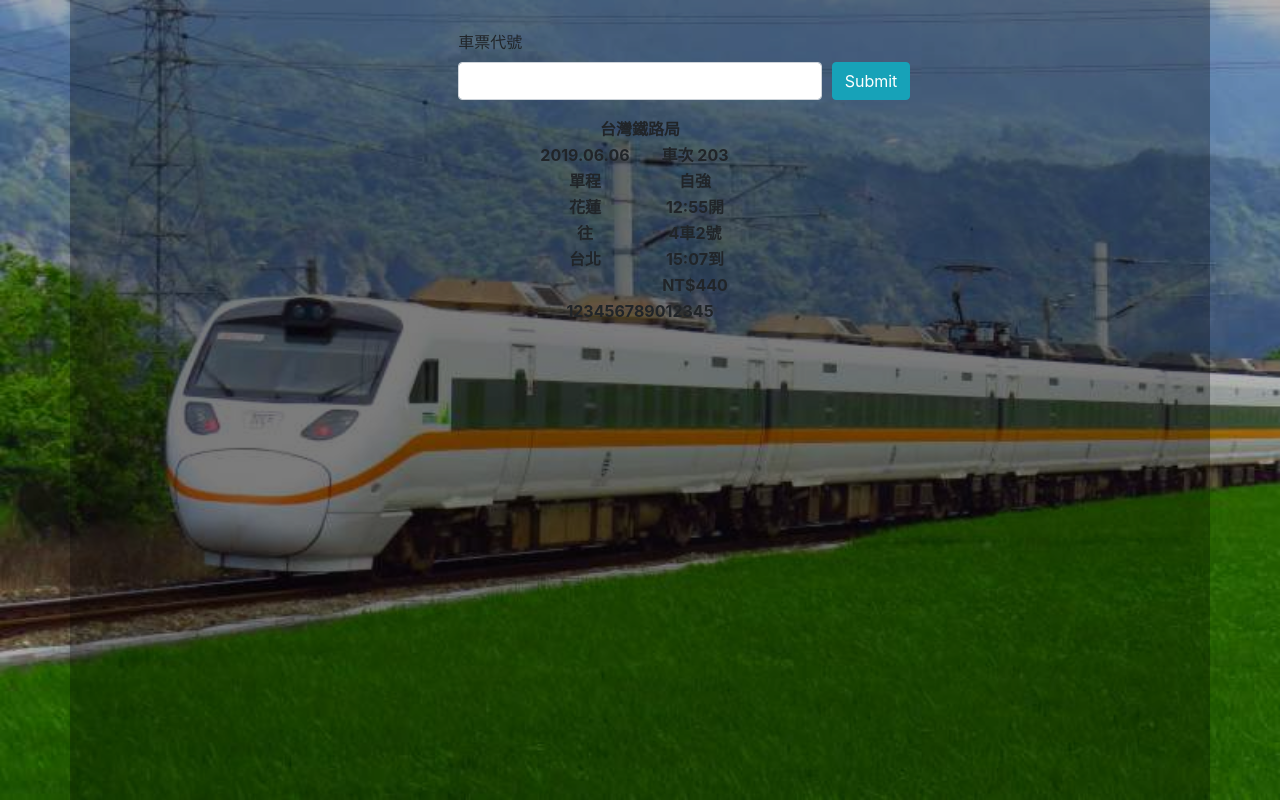
After one commit to timmyceberus/Railway-Booking, a Django app: page /SearchTicket/ in a window 1280 px wide. The commit adds this page. Run offline with Django 3.2, Linux system fonts and the light colour scheme; some libraries are stand-ins or nearby versions.

Commit message:
Finish search-ticket page

```diff
--- a/Railway_Booking/urls.py
+++ b/Railway_Booking/urls.py
@@ -27,5 +27,7 @@ urlpatterns = [
     path('TrainSchedule/', views.get_train_schedule),
     path('TicketInsert/', views.insert_ticket),
     path('SearchTrain/', views.search_train),
-    path('Success/', views.success)
+    path('Success/', views.success),
+    path('SearchTicket/', views.search_ticket),
+    path('GetTicket/', views.find_ticket_from_DB)
 ]
--- a/booking/models.py
+++ b/booking/models.py
@@ -78,12 +78,9 @@ class Ticket(models.Model):
     cno = models.IntegerField()
     sno = models.IntegerField()
     tdate = models.DateField()
-    ontime = models.TimeField()
-    offtime = models.TimeField()
     ttype = models.IntegerField()
     pkind = models.ForeignKey(Person, models.DO_NOTHING, db_column='pkind')
 
     class Meta:
         managed = False
         db_table = 'ticket'
-        unique_together = (('tdate', 'ttrain', 'cno', 'sno'),)
--- a/booking/views.py
+++ b/booking/views.py
@@ -4,9 +4,13 @@ from django.forms.models import model_to_dict
 from django.db import connection
 
 import re
-import random, string
+import random
+import string
+from datetime import datetime, date
 
-from .models import Station, Train
+from .models import Station, Train, Ticket, StopAt
+
+cursor = connection.cursor()
 
 
 # Create your views here.
@@ -16,7 +20,6 @@ def show_index(request):
 
 def get_train_schedule(request):
     tid = request.GET.get('train_id')
-    cursor = connection.cursor()
     cursor.execute('''
             select s.sname,st.arrtime,st.deptime
             from stop_at as st,train as t,station as s
@@ -53,7 +56,6 @@ def search_train(request):
     dest_station_id = re.search('[\\d]{4}', dest_station).group(0)
 
     # Find which train satisfied the request
-    cursor = connection.cursor()
     cursor.execute('''
         select st1.tid, st1.arrtime, st2.arrtime, t.kind, t.line_no
         from stop_at as st1, stop_at as st2, train as t
@@ -87,8 +89,6 @@ def insert_ticket(request):
     train_id = request.GET.get('train_id')
     ticket_count = request.GET.get('ticket_count')
     ticket_count = int(ticket_count)
-
-    cursor = connection.cursor()
 
     if not check_ssn_conflict(ssn_value):
         surrogate_key = insert_person(name, train_id, ssn_type, ssn_value)
@@ -138,13 +138,13 @@ def insert_ticket(request):
             if result[0][0] == 0:
                 cursor.execute('''
                         insert into ticket values ('%s','%s','%s','%s',%d,%d,'%s',%s,%d);
-                     ''' % (ticket_id, begin_station_id, dest_station_id, train_id, car_no, seat_no, date, ticket_type, surrogate_key))
+                     ''' % (ticket_id, begin_station_id, dest_station_id, train_id, car_no, seat_no, date, ticket_type,
+                            surrogate_key))
                 break
     return render(request)
 
 
 def check_ssn_conflict(ssn):
-    cursor = connection.cursor()
     cursor.execute('''
             select count(*)
             from native
@@ -167,7 +167,6 @@ def check_ssn_conflict(ssn):
 
 
 def insert_person(name, train_id, ssn_type, ssn_value):
-    cursor = connection.cursor()
     cursor.execute('''
                     select MAX(pkind)
                     from person;
@@ -226,6 +225,58 @@ def success(request):
     return render(request, 'success.html')
 
 
+def search_ticket(request):
+    return render(request, 'search_ticket.html')
+
+
+def find_ticket_from_DB(request):
+    tid = request.GET.get('tid')
+
+    ticket_info = Ticket.objects.get(tid=tid)
+
+    # Cannot found the ticket from tid
+    if ticket_info is None:
+        return JsonResponse(request, {'status': 'fail'})
+
+    ticket_id = ticket_info.tid
+    get_on_station_id = ticket_info.geton_id
+    get_off_station_id = ticket_info.getoff_id
+    take_train_id = ticket_info.ttrain_id
+    car_number = ticket_info.cno
+    seat_number = ticket_info.sno
+    tdate = ticket_info.tdate
+    ticket_type = '單程' if ticket_info.ttype == 1 else "來回"
+
+
+    get_on_station = Station.objects.get(sid=get_on_station_id).sname
+    get_off_station = Station.objects.get(sid=get_off_station_id).sname
+
+    get_on_time = StopAt.objects.get(tid=take_train_id, sid=get_on_station_id).arrtime
+    get_off_time = StopAt.objects.get(tid=take_train_id, sid=get_off_station_id).arrtime
+
+    train_kind = Train.objects.get(tid=take_train_id).kind
+    train_kind = '自強' if train_kind == 0 else '莒光' if train_kind == 1 else '復興'
+
+    price = int((datetime.combine(date.today(), get_off_time)
+                 - datetime.combine(date.today(), get_on_time)).total_seconds() // 30)
+
+    context = {
+        'date': tdate,
+        'ticket_id': ticket_id,
+        'train_id': take_train_id,
+        'get_on_station': get_on_station,
+        'get_off_station': get_off_station,
+        'get_on_time': get_on_time,
+        'get_off_time': get_off_time,
+        'ticket_type': ticket_type,
+        'train_kind': train_kind,
+        'car_number': car_number,
+        'seat_number': seat_number,
+        'price': price
+    }
+    return JsonResponse(context, safe=False)
+
+
 # Example
 def get_stations(request):
     # Get information from ajax requests
--- /dev/null
+++ b/static/search_ticket.css
@@ -0,0 +1,15 @@
+form {
+    /*top: 40vh;*/
+    position: relative;
+    transition: all 0.7s cubic-bezier(0, 0, 0.2, 1.11);
+}
+
+.ticket-info {
+    font-weight: bold;
+    margin: auto;
+    text-align: center;
+}
+
+td {
+    width: 110px;
+}
--- /dev/null
+++ b/static/search_ticket.js
@@ -0,0 +1,47 @@
+$('#ticket-no').on('blur', function () {
+    const value = $(this).val();
+
+    $(this).removeClass('is-valid is-invalid');
+
+    if (value.search(/^[A-Z0-9]{15}/) !== -1) {
+        $(this).addClass('is-valid');
+    } else {
+        $(this).addClass('is-invalid');
+    }
+})
+
+/**
+ * @param {Object} data - Ticket information
+ */
+function showTicketInfo(data){
+    $('.date').text(data['date']);
+    $('.train-id').text(data['train_id']);
+    $('.ticket-type').text(data['ticket_type']);
+    $('.train-kind').text(data['train_kind']);
+    $('.get-on-station').text(data['get_on_station']);
+    $('.get-on-time').text(data['get_on_time']);
+    $('.car-number').text(data['car_number']);
+    $('.seat-number').text(data['seat_number']);
+    $('.get-off-station').text(data['get_off_station']);
+    $('.get-off-time').text(data['get_off_time']);
+    $('.price').text(data['price']);
+    $('.ticket-id').text(data['ticket_id']);
+}
+
+$('form').on('submit', function (event) {
+    event.preventDefault();
+
+    // $(this).css('top', '10vh');
+
+    $.ajax({
+            url: '/GetTicket/',
+            data: {
+                tid: $('#ticket-no').val()
+            },
+            success: function (data) {
+                showTicketInfo(data);
+            }
+        }
+    )
+
+})
--- a/static/success.css
+++ b/static/success.css
@@ -1,5 +1,5 @@
 .success-block {
-    margin: 30% auto auto;
+    margin: auto;
     width: 50%;
     text-align: center;
 }
--- /dev/null
+++ b/templates/search_ticket.html
@@ -0,0 +1,58 @@
+{% extends './template/base.html' %}
+{% load static %}
+{% block page-title %}訂票 - 台鐵訂票系統網{% endblock %}
+{% block bg-image %}Taroko.jpg{% endblock %}
+{% block head-space %}30px{% endblock %}
+{% block content %}
+    <link rel="stylesheet" href="/static/search_ticket.css">
+    <form class="needs-validation" novalidate>
+        <div class="form-row">
+            <div class="col-md-4"></div>
+            <div class="col-md-4 mb-3">
+                <label for="ticket-no">車票代號</label>
+                <input type="text" class="form-control" id="ticket-no" required>
+                <div class="invalid-feedback">
+                    請輸入正確格式的車票代號
+                </div>
+            </div>
+            <div class="col-md-3">
+                <input class="btn btn-info" style="margin-top: 32px" type="submit" value="Submit">
+            </div>
+        </div>
+    </form>
+    <table class="ticket-info">
+        <tbody>
+        <tr>
+            <td colspan="2">台灣鐵路局</td>
+        </tr>
+        <tr>
+            <td class="date">2019.06.06</td>
+            <td>車次 <span class="train-id">203</span></td>
+        </tr>
+        <tr>
+            <td class="ticket-type">單程</td>
+            <td class="train-kind">自強</td>
+        </tr>
+        <tr>
+            <td class="get-on-station">花蓮</td>
+            <td><span class="get-on-time">12:55</span>開</td>
+        </tr>
+        <tr>
+            <td>往</td>
+            <td><span class="car-number">4</span>車<span class="seat-number">2</span>號</td>
+        </tr>
+        <tr>
+            <td class="get-off-station">台北</td>
+            <td><span class="get-off-time">15:07</span>到</td>
+        </tr>
+        <tr>
+            <td></td>
+            <td>NT$<span class="price">440</span></td>
+        </tr>
+        <tr>
+            <td colspan="2" class="ticket-id">123456789012345</td>
+        </tr>
+        </tbody>
+    </table>
+{% endblock %}
+{% block script %}{% static "/search_ticket.js" %}{% endblock %}
--- a/templates/success.html
+++ b/templates/success.html
@@ -2,6 +2,7 @@
 {% load static %}
 {% block page-title %}訂票成功 - 台鐵訂票系統網{% endblock %}
 {% block bg-image %}Taroko.jpg{% endblock %}
+{% block head-space %}40vh{% endblock %}
 {% block content %}
     <link rel="stylesheet" href="/static/success.css">
     <div class="success-block">
```
